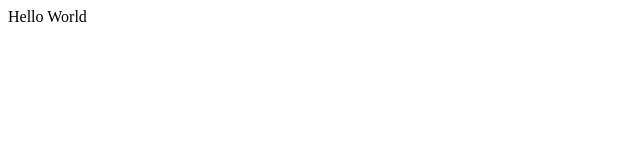
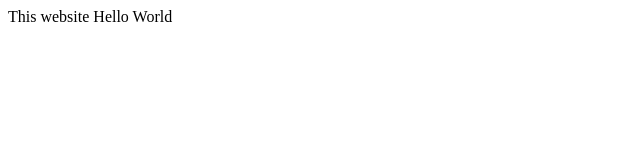
Before and after one commit to PageJimmy/blog, a plain HTML site: page index.html in a window 1280 px wide. Shown: the whole page, without its empty margins (0-640 px from the left). Drawn offline with Linux system fonts and the light colour scheme.

Commit message:
Update index.html

```diff
--- a/index.html
+++ b/index.html
@@ -1,6 +1,7 @@
 <!DOCTYPE html>
 <html lang="en">
 <head>
+  This website
 </head>
 <body>Hello World </body>
 
```
